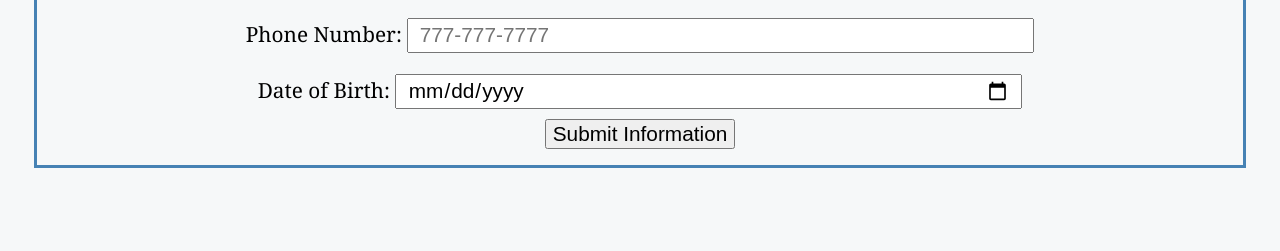
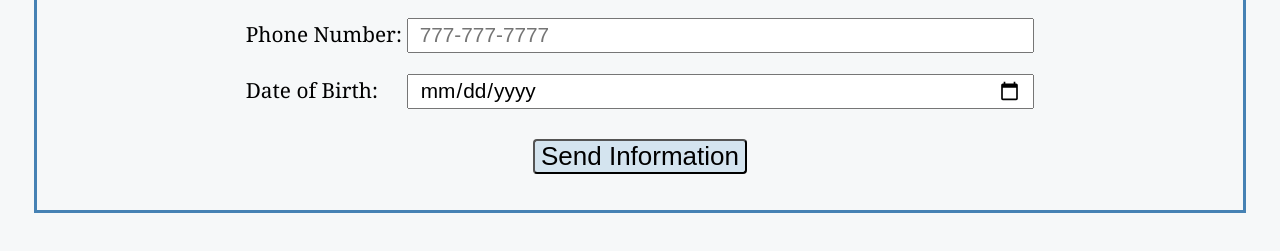
Before and after one commit to organization2021/lab2, a plain HTML site: page index.html in a window 1280 px wide. Shown: the part 233-484 px from the top of the page. Drawn offline with Linux system fonts and the light colour scheme.

Commit message:
Update index.html
added IDs and changed value information

```diff
--- a/index.html
+++ b/index.html
@@ -22,10 +22,10 @@
         <label>Phone Number: <input type="tel" placeholder="777-777-7777" name="phone_filed"></label>
       </div>
       <div>
-        <label>Date of Birth: <input type="date" name="birth_date_field"></label>
+        <label>Date of Birth: <input id="dob" type="date" name="birth_date_field"></label>
       </div>
-      <div>
-        <input type="submit" value="Submit Information">
+      <div id="submit">
+        <input type="submit" value="Send Information">
       </div>
     </fieldset>
   </form>
```
